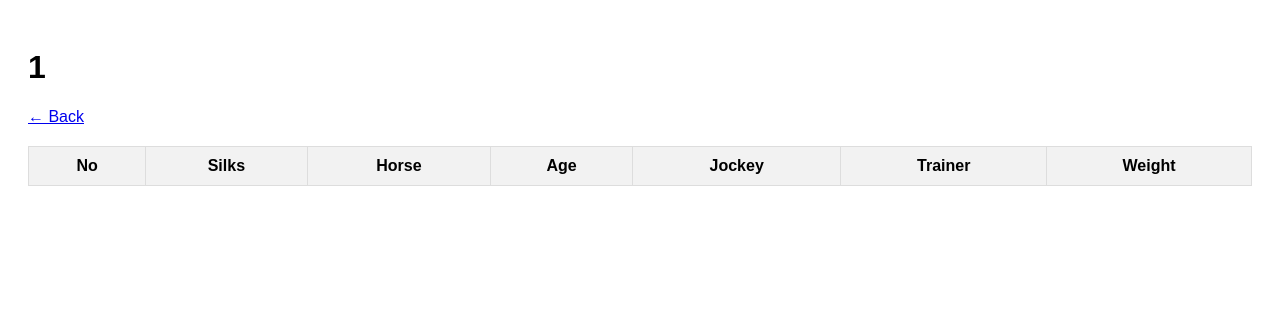
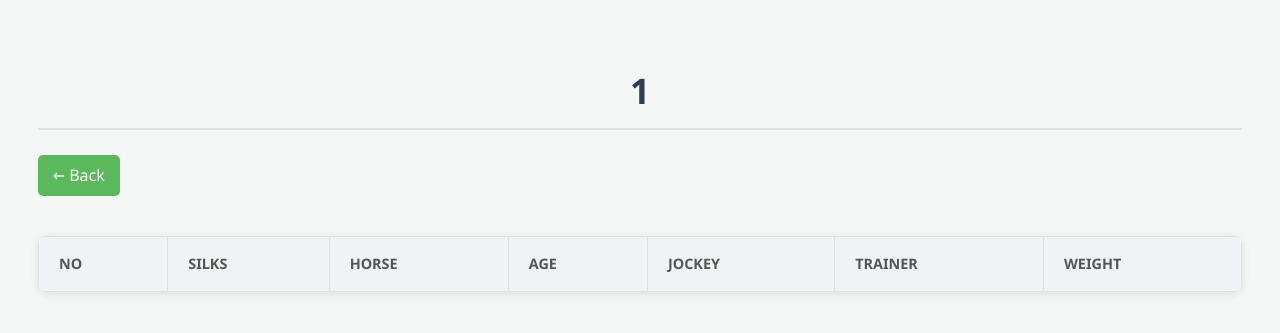
Before and after one commit to ryan-cairns/HorseStatsWebApp, a Django app: a page that uses horseapp/templates/horseapp/race_detail.html in a window 1280 px wide. Shown: the top 333 px of the page. Run offline with Django 5.2, Linux system fonts and the light colour scheme; data that the repository does not hold is empty.

Commit message:
Added CSS to pages

```diff
--- a/horseapp/templates/horseapp/race_detail.html
+++ b/horseapp/templates/horseapp/race_detail.html
@@ -1,5 +1,6 @@
 <!DOCTYPE html>
 <html lang="en">
+  <head>
     <meta
       name="description"
       content="Details of race #{{ race_id }} for the year {{ year }}."
@@ -8,34 +9,90 @@
       name="keywords"
       content="horse racing, race details, jockeys, trainers, horses"
     />
-  <head>
     <title>{{ race_name }}</title>
     <style>
       body {
-        font-family: Arial, sans-serif;
-        padding: 20px;
+        font-family: 'Segoe UI', Tahoma, Geneva, Verdana, sans-serif;
+        padding: 30px;
+        line-height: 1.6;
+        color: #333;
+        background-color: #f4f7f6;
+      }
+      h1 {
+        color: #2c3e50;
+        text-align: center;
+        margin-bottom: 25px;
+        font-size: 2.2em;
+        border-bottom: 2px solid #e0e0e0;
+        padding-bottom: 10px;
+      }
+      a {
+        color: #3498db;
+        text-decoration: none;
+        transition: color 0.3s ease;
+      }
+      a:hover {
+        color: #2980b9;
+        text-decoration: underline;
+      }
+      .back-link {
+        display: inline-block;
+        margin-bottom: 20px;
+        padding: 8px 15px;
+        background-color: #5cb85c;
+        color: white;
+        border-radius: 5px;
+        transition: background-color 0.3s ease;
+      }
+      .back-link:hover {
+        background-color: #4cae4c;
+        text-decoration: none;
       }
       table {
         width: 100%;
         border-collapse: collapse;
         margin-top: 20px;
+        box-shadow: 0 2px 10px rgba(0, 0, 0, 0.1);
+        background-color: #fff;
+        border-radius: 8px;
+        overflow: hidden;
       }
       th,
       td {
-        border: 1px solid #ddd;
-        padding: 10px;
+        padding: 15px 20px;
+        border: 1px solid #e0e0e0;
+        text-align: left;
         vertical-align: top;
       }
       th {
-        background-color: #f2f2f2;
+        background-color: #f0f3f6;
+        color: #555;
+        font-weight: bold;
+        text-transform: uppercase;
+        font-size: 0.9em;
+      }
+      tbody tr:nth-child(even) {
+        background-color: #f9f9f9;
+      }
+      tbody tr:hover {
+        background-color: #eef7fc;
+        cursor: pointer;
       }
       img.silk {
         width: 40px;
         height: auto;
+        border-radius: 4px;
       }
       .small-text {
-        font-size: 0.9em;
+        font-size: 0.85em;
         color: #666;
+        line-height: 1.4;
+      }
+      p {
+        text-align: center;
+        color: #777;
+        margin-top: 30px;
+        font-size: 1.1em;
       }
     </style>
   </head>
@@ -44,6 +101,7 @@
     <a
       href="{% url 'index' %}"
       onclick="event.preventDefault(); history.back();"
+      class="back-link"
       >← Back</a
     >
 
@@ -75,7 +133,6 @@
             <td>
               <strong>{{ r.racehorseName }}</strong><br />
               <span class="small-text">
-        {# Check if horse_stats exists (and is a dictionary with expected keys) #}
                 {% if r.horse_stats %}
                   Runs: {{ r.horse_stats.totalRuns }}, Wins: {{ r.horse_stats.totalWins }}, Places: {{ r.horse_stats.totalPlaces }}<br />
                   Win%: {{ r.horse_stats.win_pct }}%, Place%: {{ r.horse_stats.place_pct }}%
```
Also changed, not shown: horseapp/templates/horseapp/fixture_detail.html (+61 -6 lines), horseapp/templates/horseapp/index.html (+61 -5 lines). Lines whose indentation alone changed are shown as unchanged.
